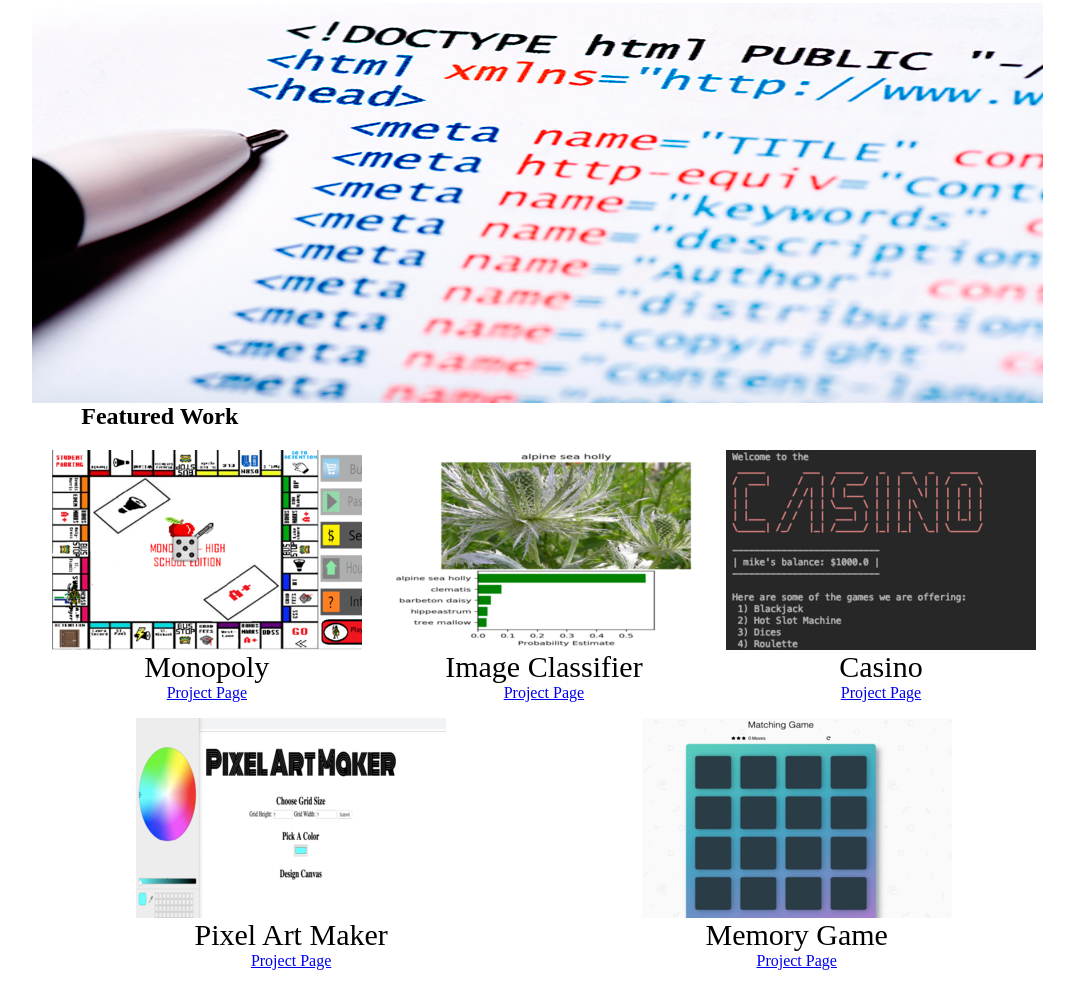
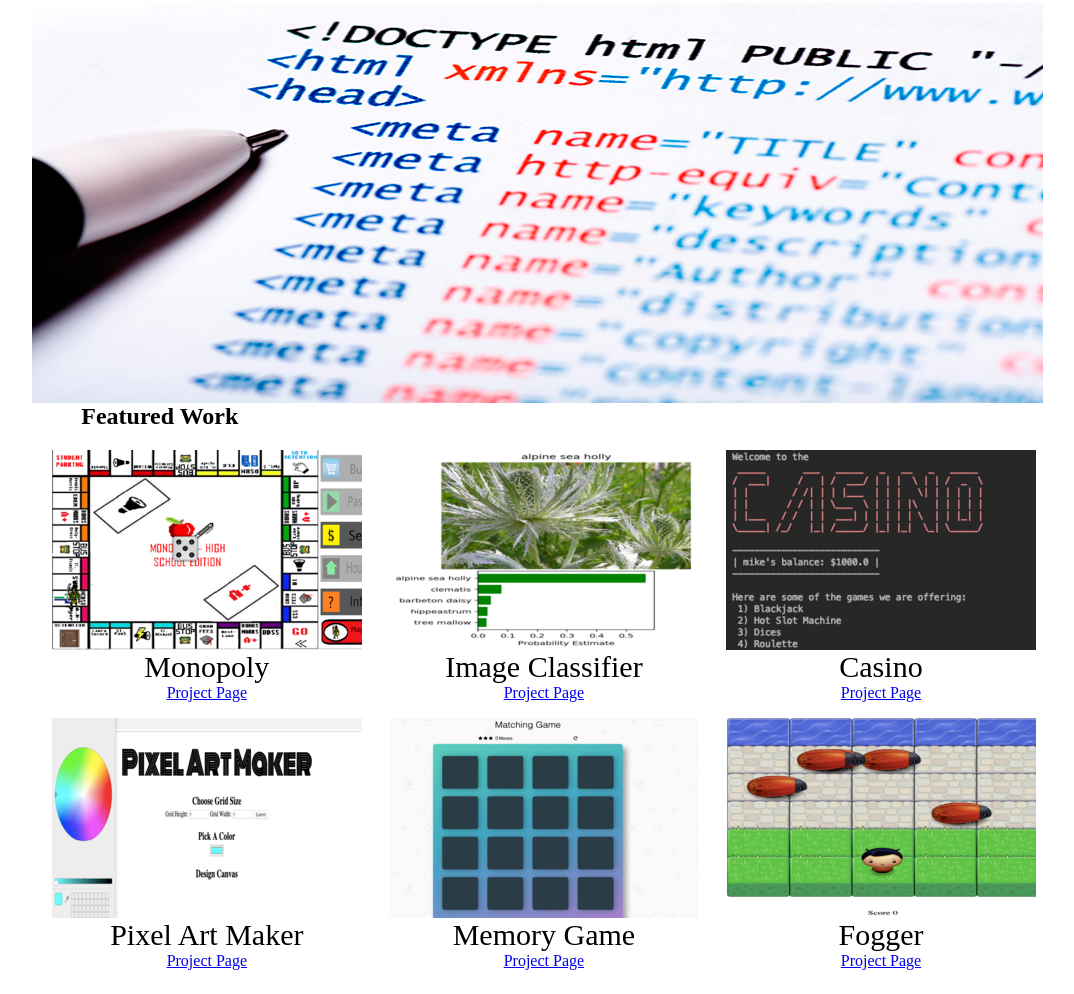
Before and after one commit to MichaelGitHubHype/Personal_-Portfolio, a plain HTML site: page index.html in a window 1280 px wide. Shown: the part 157-1151 px from the top of the page, without its empty margins (129-1203 px from the left). Drawn offline with Linux system fonts and the light colour scheme.

Commit message:
Adding fogger

```diff
--- a/css/style.css
+++ b/css/style.css
@@ -96,6 +96,19 @@ p {
     background: url("../images/cards2.png");
 }
 
+.arcade {
+    width: 310px;
+    height: 200px;
+    background: url("../images/arcade1.png");
+}
+
+
+.arcade:hover {
+    width: 310px;
+    height: 200px;
+    background: url("../images/arcade2.png");
+}
+
 .center {
   text-align: center;
   margin-right: 10px;
@@ -146,11 +159,6 @@ p {
   padding: 5px;
 }
 
-
-
-
-
-
 .faded {
     font-size: 130%;
 }
--- a/index.html
+++ b/index.html
@@ -29,7 +29,6 @@
 
     <div class="center">
         <div class="classifier"></div>
-        <!--<img src="images/classifier.png" alt="flower" width="310" height="200" class="pad">-->
          <p class="twenty_f">Image Classifier</p>
 
         <a href="https://github.com/MichaelGitHubHype/aipnd/" target="_blank"> <p>Project Page</p></a>
@@ -53,7 +52,13 @@
 <div class="center">
   <div class="memory"></div>
   <p class="twenty_f">Memory Game</p>
-  <a href="https://github.com/MichaelGitHubHype/Memory_Game" target="_blank"> <p>Project Page</p></a>
+  <a href="https://github.com/MichaelGitHubHype/Memory-Game" target="_blank"> <p>Project Page</p></a>
+</div>
+
+<div class="center">
+  <div class="arcade"></div>
+  <p class="twenty_f">Fogger</p>
+  <a href="https://github.com/MichaelGitHubHype/Frogger" target="_blank"> <p>Project Page</p></a>
 </div>
 </section>
 
```
Also changed, not shown: images/arcade1.png (added), images/arcade2.png (added).
